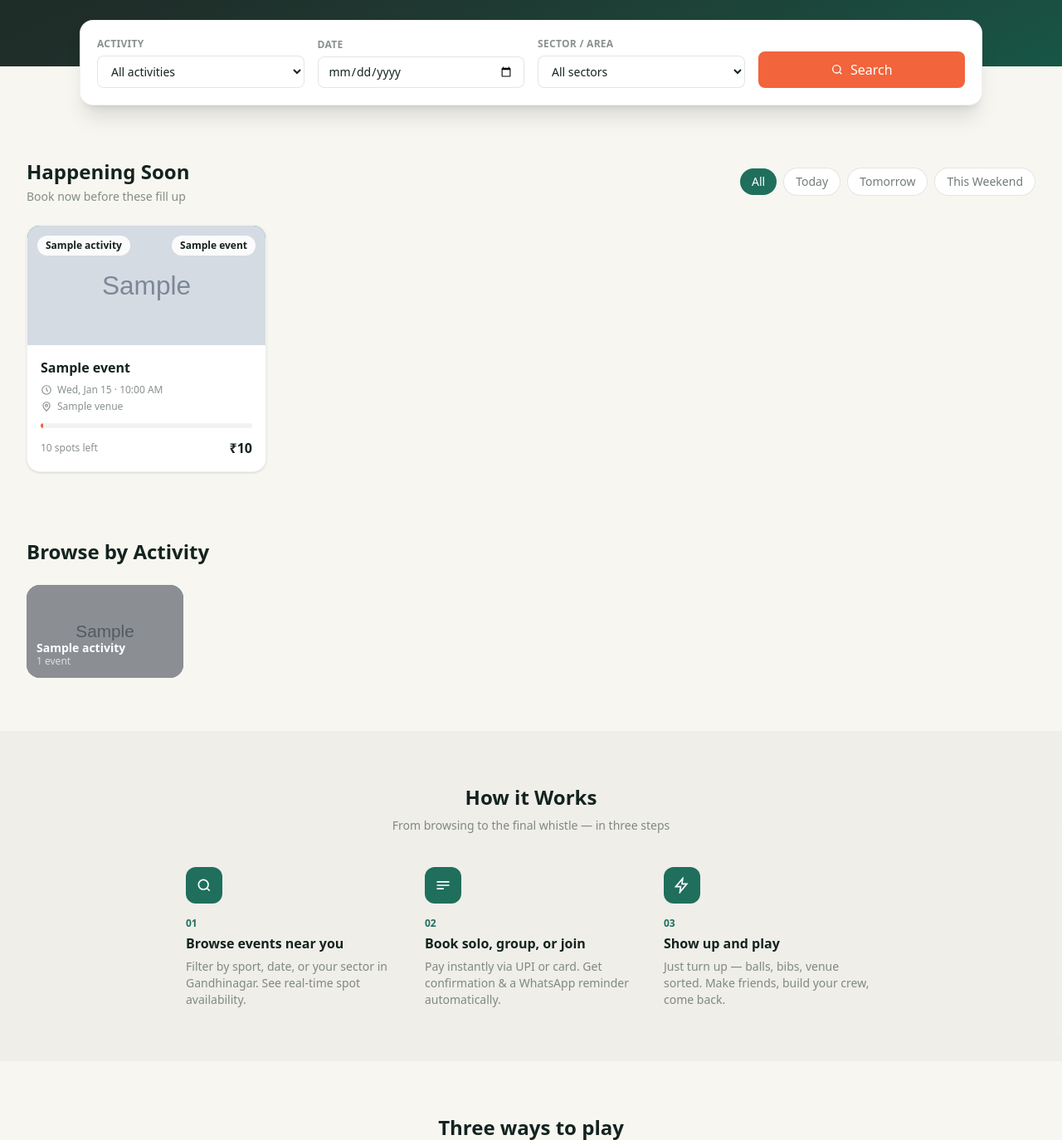
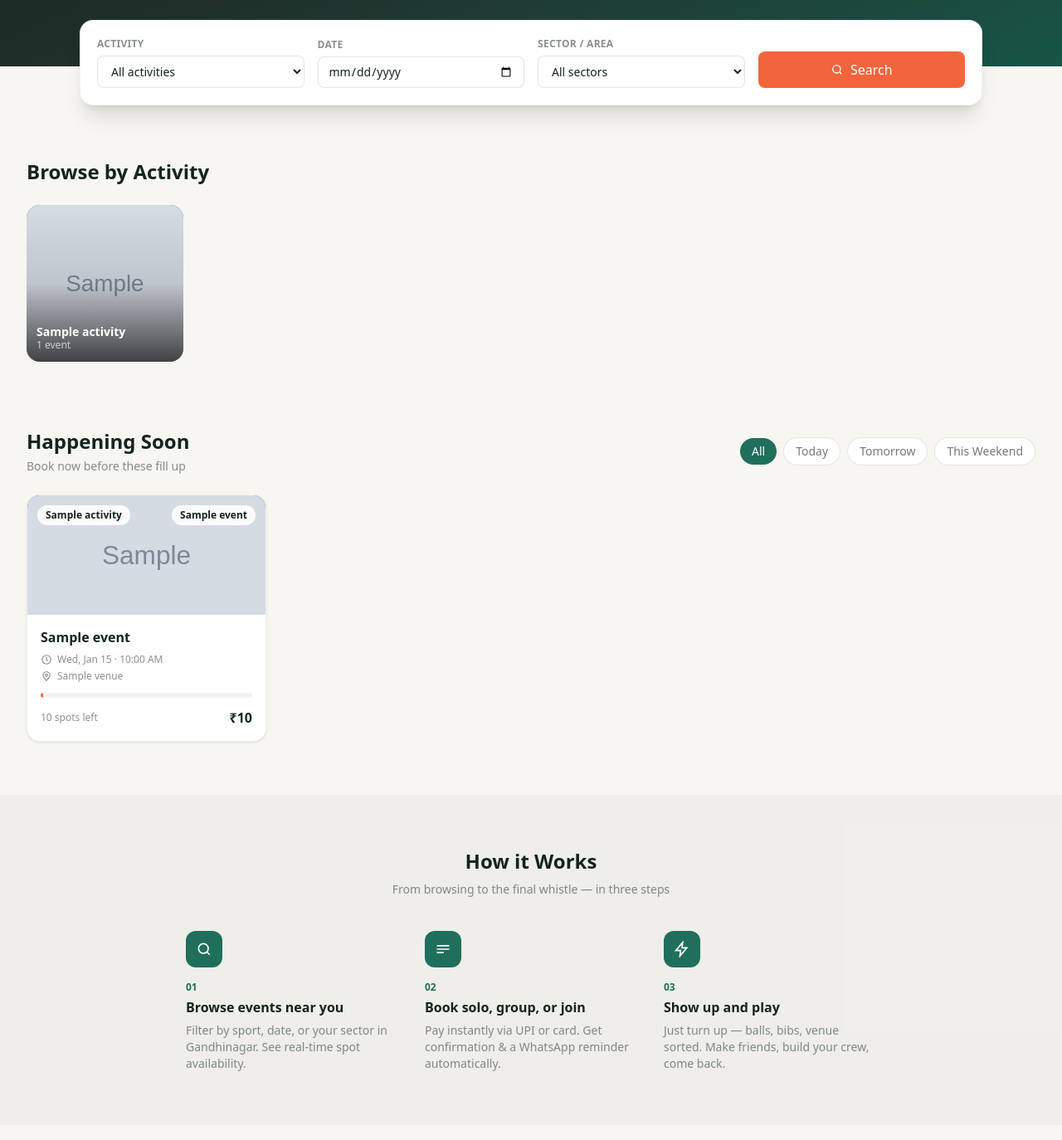
Before and after one commit to DHIRAJ843/cityplay, a Django app: template templates/events/homepage.html in a window 1280 px wide. Shown: the part 532-1906 px from the top of the page at 83% size. Run offline with Django 5.2, Linux system fonts and the light colour scheme; the template is opened without the code that fills it: most values are stand-ins (such as "Sample title", 1, 10 or a date in 2020); grey boxes marked "Sample" are stand-in pictures.

Commit message:
Browse by Activity

```diff
--- a/static/css/output.css
+++ b/static/css/output.css
@@ -219,6 +219,9 @@
   .inset-0 {
     inset: 0;
   }
+  .inset-x-0 {
+    inset-inline: 0;
+  }
   .top-0 {
     top: 0;
   }
@@ -227,6 +230,9 @@
   }
   .right-3 {
     right: calc(var(--spacing) * 3);
+  }
+  .bottom-0 {
+    bottom: 0;
   }
   .left-3 {
     left: calc(var(--spacing) * 3);
@@ -315,6 +321,9 @@
   .inline-flex {
     display: inline-flex;
   }
+  .aspect-square {
+    aspect-ratio: 1 / 1;
+  }
   .h-1\.5 {
     height: calc(var(--spacing) * 1.5);
   }
@@ -344,6 +353,9 @@
   }
   .h-11 {
     height: calc(var(--spacing) * 11);
+  }
+  .h-12 {
+    height: calc(var(--spacing) * 12);
   }
   .h-14 {
     height: calc(var(--spacing) * 14);
@@ -389,6 +401,9 @@
   }
   .w-11 {
     width: calc(var(--spacing) * 11);
+  }
+  .w-12 {
+    width: calc(var(--spacing) * 12);
   }
   .w-14 {
     width: calc(var(--spacing) * 14);
@@ -607,6 +622,24 @@
     --tw-gradient-position: to bottom right in oklab;
     background-image: linear-gradient(var(--tw-gradient-stops));
   }
+  .bg-gradient-to-t {
+    --tw-gradient-position: to top in oklab;
+    background-image: linear-gradient(var(--tw-gradient-stops));
+  }
+  .from-black\/40 {
+    --tw-gradient-from: color-mix(in srgb, #000 40%, transparent);
+    @supports (color: color-mix(in lab, red, red)) {
+      --tw-gradient-from: color-mix(in oklab, var(--color-black) 40%, transparent);
+    }
+    --tw-gradient-stops: var(--tw-gradient-via-stops, var(--tw-gradient-position), var(--tw-gradient-from) var(--tw-gradient-from-position), var(--tw-gradient-to) var(--tw-gradient-to-position));
+  }
+  .from-black\/70 {
+    --tw-gradient-from: color-mix(in srgb, #000 70%, transparent);
+    @supports (color: color-mix(in lab, red, red)) {
+      --tw-gradient-from: color-mix(in oklab, var(--color-black) 70%, transparent);
+    }
+    --tw-gradient-stops: var(--tw-gradient-via-stops, var(--tw-gradient-position), var(--tw-gradient-from) var(--tw-gradient-from-position), var(--tw-gradient-to) var(--tw-gradient-to-position));
+  }
   .from-ink {
     --tw-gradient-from: var(--color-ink);
     --tw-gradient-stops: var(--tw-gradient-via-stops, var(--tw-gradient-position), var(--tw-gradient-from) var(--tw-gradient-from-position), var(--tw-gradient-to) var(--tw-gradient-to-position));
@@ -614,6 +647,14 @@
   .from-teal {
     --tw-gradient-from: var(--color-teal);
     --tw-gradient-stops: var(--tw-gradient-via-stops, var(--tw-gradient-position), var(--tw-gradient-from) var(--tw-gradient-from-position), var(--tw-gradient-to) var(--tw-gradient-to-position));
+  }
+  .via-black\/10 {
+    --tw-gradient-via: color-mix(in srgb, #000 10%, transparent);
+    @supports (color: color-mix(in lab, red, red)) {
+      --tw-gradient-via: color-mix(in oklab, var(--color-black) 10%, transparent);
+    }
+    --tw-gradient-via-stops: var(--tw-gradient-position), var(--tw-gradient-from) var(--tw-gradient-from-position), var(--tw-gradient-via) var(--tw-gradient-via-position), var(--tw-gradient-to) var(--tw-gradient-to-position);
+    --tw-gradient-stops: var(--tw-gradient-via-stops);
   }
   .via-ink\/95 {
     --tw-gradient-via: color-mix(in srgb, #14231f 95%, transparent);
@@ -625,6 +666,10 @@
   }
   .to-teal-dark {
     --tw-gradient-to: var(--color-teal-dark);
+    --tw-gradient-stops: var(--tw-gradient-via-stops, var(--tw-gradient-position), var(--tw-gradient-from) var(--tw-gradient-from-position), var(--tw-gradient-to) var(--tw-gradient-to-position));
+  }
+  .to-transparent {
+    --tw-gradient-to: transparent;
     --tw-gradient-stops: var(--tw-gradient-via-stops, var(--tw-gradient-position), var(--tw-gradient-from) var(--tw-gradient-from-position), var(--tw-gradient-to) var(--tw-gradient-to-position));
   }
   .object-cover {
@@ -853,6 +898,9 @@
   .antialiased {
     -webkit-font-smoothing: antialiased;
     -moz-osx-font-smoothing: grayscale;
+  }
+  .opacity-15 {
+    opacity: 15%;
   }
   .shadow-xl {
     --tw-shadow: 0 20px 25px -5px var(--tw-shadow-color, rgb(0 0 0 / 0.1)), 0 8px 10px -6px var(--tw-shadow-color, rgb(0 0 0 / 0.1));
--- a/templates/base.html
+++ b/templates/base.html
@@ -16,5 +16,10 @@
 {% include 'partials/navbar.html' %}
 {% block content %}{% endblock %}
 {% include 'partials/footer.html' %}
+<script>
+  document.querySelectorAll('[data-progress]').forEach(function (bar) {
+    bar.style.width = (bar.dataset.progress || 0) + '%';
+  });
+</script>
 </body>
 </html>
--- a/templates/events/homepage.html
+++ b/templates/events/homepage.html
@@ -61,7 +61,34 @@
   </form>
 </div>
 
-<section id="happening-soon" class="max-w-7xl mx-auto px-4 sm:px-6 lg:px-8 pt-16 pb-4">
+<section id="browse-activity" class="max-w-7xl mx-auto px-4 sm:px-6 lg:px-8 pt-16 pb-4">
+  <h2 class="font-extrabold text-2xl mb-6">Browse by Activity</h2>
+  <div class="grid grid-cols-2 sm:grid-cols-3 lg:grid-cols-6 gap-4">
+    {% for activity in activities %}
+      <a href="?activity={{ activity.id }}#happening-soon"
+         class="group relative aspect-square overflow-hidden rounded-2xl transition-shadow hover:shadow-md {% cycle 'bg-teal' 'bg-coral' 'bg-ink' 'bg-teal-dark' %}">
+        {% if activity.icon_image %}
+          <img src="{{ activity.icon_image.url }}" alt="{{ activity.name }}"
+               class="absolute inset-0 h-full w-full object-cover transition-transform group-hover:scale-105">
+          <div class="absolute inset-0 bg-gradient-to-t from-black/70 via-black/10 to-transparent"></div>
+        {% else %}
+          <div class="absolute inset-0 flex items-center justify-center opacity-15">
+            <svg class="w-12 h-12 text-white" fill="currentColor" viewBox="0 0 20 20"><path d="M11 2 3 12h6l-1 6 9-11h-6l1-5z"/></svg>
+          </div>
+          <div class="absolute inset-0 bg-gradient-to-t from-black/40 to-transparent"></div>
+        {% endif %}
+        <div class="absolute inset-x-0 bottom-0 p-3">
+          <p class="text-white text-sm font-semibold leading-tight">{{ activity.name }}</p>
+          <p class="text-white/70 text-xs">{{ activity.event_count }} event{{ activity.event_count|pluralize }}</p>
+        </div>
+      </a>
+    {% empty %}
+      <p class="text-ink/50 col-span-full">No activities added yet — add some from the admin panel.</p>
+    {% endfor %}
+  </div>
+</section>
+
+<section id="happening-soon" class="max-w-7xl mx-auto px-4 sm:px-6 lg:px-8 py-16">
   <div class="flex flex-wrap items-center justify-between gap-4 mb-6">
     <div>
       <h2 class="font-extrabold text-2xl">Happening Soon</h2>
@@ -102,7 +129,7 @@
             {{ event.venue.name }}
           </p>
           <div class="w-full h-1.5 bg-black/5 rounded-full overflow-hidden mb-3">
-            <div class="h-full bg-coral rounded-full" style="width:{{ event.spots_left_percent }}%"></div>
+            <div class="h-full bg-coral rounded-full" data-progress="{{ event.spots_left_percent }}"></div>
           </div>
           <div class="flex items-center justify-between">
             <span class="text-xs text-ink/50">{{ event.spots_left }} spots left</span>
@@ -115,26 +142,6 @@
         <p class="text-ink/60">No events match these filters right now.</p>
         <a href="{% url 'home' %}#happening-soon" class="text-teal font-medium text-sm mt-2 inline-block">Clear filters</a>
       </div>
-    {% endfor %}
-  </div>
-</section>
-
-<section class="max-w-7xl mx-auto px-4 sm:px-6 lg:px-8 py-16">
-  <h2 class="font-extrabold text-2xl mb-6">Browse by Activity</h2>
-  <div class="grid grid-cols-2 sm:grid-cols-3 lg:grid-cols-6 gap-4">
-    {% for activity in activities %}
-      <a href="?activity={{ activity.id }}#happening-soon" class="group relative rounded-2xl overflow-hidden h-28 flex items-end p-3 {% cycle 'bg-teal' 'bg-coral' 'bg-ink' 'bg-teal-dark' %}">
-        {% if activity.icon_image %}
-          <img src="{{ activity.icon_image.url }}" alt="{{ activity.name }}" class="absolute inset-0 w-full h-full object-cover group-hover:scale-105 transition-transform">
-          <div class="absolute inset-0 bg-black/35"></div>
-        {% endif %}
-        <div class="relative">
-          <p class="text-white text-sm font-semibold leading-tight">{{ activity.name }}</p>
-          <p class="text-white/70 text-xs">{{ activity.event_count }} event{{ activity.event_count|pluralize }}</p>
-        </div>
-      </a>
-    {% empty %}
-      <p class="text-ink/50 col-span-full">No activities added yet — add some from the admin panel.</p>
     {% endfor %}
   </div>
 </section>
@@ -237,7 +244,7 @@
     </div>
     <h3 class="font-extrabold text-xl mb-2">Never miss an event</h3>
     <p class="text-sm text-ink/50 mb-6 max-w-xs">Join our WhatsApp channel for instant game alerts, open slot pings &amp; exclusive early-bird bookings.</p>
-    <a href="#" class="inline-flex items-center gap-2 bg-teal text-white font-medium px-5 py-2.5 rounded-lg hover:bg-teal-dark transition-colors"><a href="https://whatsapp.com/channel/0029VbCbUEq4IBh67ozKBy1z" target="_blank" rel="noopener noreferrer" class="inline-flex items-center gap-2 bg-teal text-white font-medium px-5 py-2.5 rounded-lg hover:bg-teal-dark transition-colors">
+    <a href="https://whatsapp.com/channel/0029VbCbUEq4IBh67ozKBy1z" target="_blank" rel="noopener noreferrer" class="inline-flex items-center gap-2 bg-teal text-white font-medium px-5 py-2.5 rounded-lg hover:bg-teal-dark transition-colors">
       <svg class="w-4 h-4" fill="currentColor" viewBox="0 0 24 24"><path d="M12 2C6.48 2 2 6.48 2 12c0 1.85.5 3.58 1.38 5.07L2 22l5.07-1.33A9.96 9.96 0 0 0 12 22c5.52 0 10-4.48 10-10S17.52 2 12 2Z" opacity=".35"/><path d="M12 4a8 8 0 0 0-6.9 12.02L4.5 19.5l3.6-.94A8 8 0 1 0 12 4Z"/></svg>
       Join WhatsApp Channel
     </a>
```
